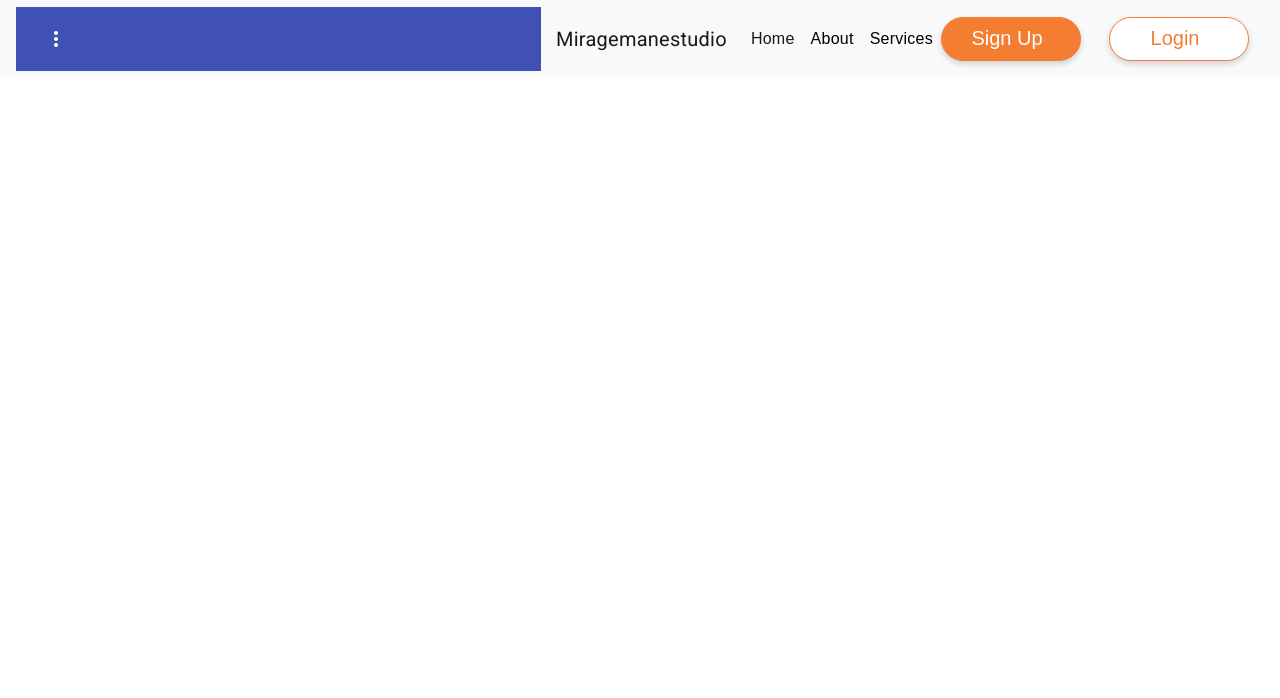
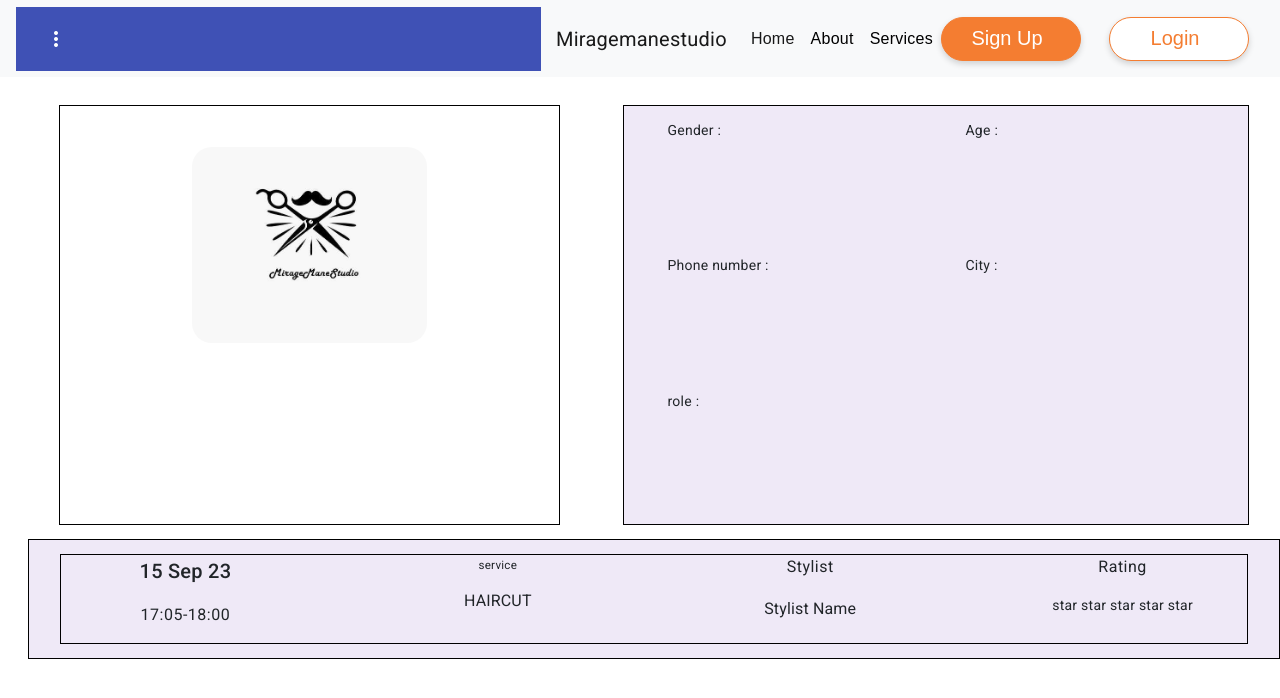
Before and after one commit to shashankchauhan554/MirageMainStudio, an Angular app in the folder product-webapp/webapp/: page /userdashboard in a window 1280 px wide. Before the commit this address led to /. Shown: the top 698 px of the page. Built offline with nearby package versions, Linux system fonts and the light colour scheme; no server answers.

Commit message:
Updated Services

```diff
--- a/product-webapp/webapp/package.json
+++ b/product-webapp/webapp/package.json
@@ -20,10 +20,10 @@
     "@angular/platform-browser": "^15.2.0",
     "@angular/platform-browser-dynamic": "^15.2.0",
     "bootstrap": "^5.3.2",
+    "razorpay": "2.9.2",
     "rxjs": "~7.8.0",
-    "tslib": "^2.3.0",
-    "zone.js": "~0.12.0",
-    "razorpay": "2.9.2"
+    "tslib": "^2.6.2",
+    "zone.js": "~0.12.0"
   },
   "devDependencies": {
     "@angular-devkit/build-angular": "^15.2.9",
--- a/product-webapp/webapp/src/app/app-routing.module.ts
+++ b/product-webapp/webapp/src/app/app-routing.module.ts
@@ -21,6 +21,7 @@ import { SalonAddcategorybysalonidSalonComponent } from './components/salon/salo
 import { SalonUpdateSalonComponent } from './components/salon/salon-update-salon/salon-update-salon.component';
 import { SalonGetSaloncategoryComponent } from './components/salon/salon-get-saloncategory/salon-get-saloncategory.component';
 import { SalonGetbysalonidSalonComponent } from './components/salon/salon-getbysalonid-salon/salon-getbysalonid-salon.component';
+import { UserProfileDashboardComponent } from './components/user-profile-dashboard/user-profile-dashboard.component';
 
 
 
@@ -32,7 +33,7 @@ const routes: Routes = [
   {path:'login',component:LoginComponent},
   {path:'signup',component:SignupComponent},
   {path: 'payment', component:PaymentComponent},
-
+  {path:'userdashboard',component:UserProfileDashboardComponent},
   {path: 'salon-get-salon',component: SalonGetSalonComponent,canActivate: [SalonauthGuard]},
   {path: 'salon-get-owner',component: SalonGetOwnerComponent,canActivate: [SalonauthGuard],},
   {path: 'salon-get-category',component: SalonGetSaloncategoryComponent,canActivate: [SalonauthGuard]},
--- a/product-webapp/webapp/src/app/app.module.ts
+++ b/product-webapp/webapp/src/app/app.module.ts
@@ -42,12 +42,16 @@ import { SalonAddcategorybysalonidSalonComponent } from './components/salon/salo
 import { SalonGetSaloncategoryComponent } from './components/salon/salon-get-saloncategory/salon-get-saloncategory.component';
 import { SalonGetbysalonidSalonComponent } from './components/salon/salon-getbysalonid-salon/salon-getbysalonid-salon.component';
 import { SalonUpdateSalonComponent } from './components/salon/salon-update-salon/salon-update-salon.component';
+import { EditProfileComponent } from './components/edit-profile/edit-profile.component';
+import { UserProfileDashboardComponent } from './components/user-profile-dashboard/user-profile-dashboard.component';
 
 @NgModule({
   declarations: [
     AppComponent,
     LoginComponent,
     SignupComponent,
+    EditProfileComponent,
+    UserProfileDashboardComponent,
     HeaderComponent,
     PaymentComponent,
     SalonHomepageComponent,
@@ -84,7 +88,6 @@ import { SalonUpdateSalonComponent } from './components/salon/salon-update-salon
     MatSidenavModule,
     MatIconModule,
     MatListModule,
-    FormsModule,
     MatDatepickerModule,
     MatFormFieldModule,
     MatNativeDateModule,
--- a/product-webapp/webapp/src/app/components/home/home.component.html
+++ b/product-webapp/webapp/src/app/components/home/home.component.html
@@ -30,7 +30,7 @@
             <div class="dropdown-menu dropdown-menu-end" aria-labelledby="profileDropdown" style="background-color:  #fffff0 ;">
               <a class="dropdown-item" (click)="loginCheck()">Login</a>
               <a class="dropdown-item" (click)="register()">Sign up</a>
-              <a class="dropdown-item" (click)="profile()">Edit Profile</a>
+              <a class="dropdown-item" (click)="profile()">User Dashboard</a>
               <a class="dropdown-item" (click)="Cart()">My bookings</a>
               <a class="dropdown-item" (click)="logout()">Logout</a>
             </div>
--- a/product-webapp/webapp/src/app/components/home/home.component.ts
+++ b/product-webapp/webapp/src/app/components/home/home.component.ts
@@ -32,7 +32,7 @@ export class HomeComponent {
    this.router.navigateByUrl('login');
    }
    profile(){
-     this.router.navigateByUrl('user');
+     this.router.navigateByUrl('userdashboard');
    }
    order(){
      this.router.navigateByUrl('salon-homepage');
--- a/product-webapp/webapp/src/app/components/user-profile-dashboard/user-profile-dashboard.component.html
+++ b/product-webapp/webapp/src/app/components/user-profile-dashboard/user-profile-dashboard.component.html
@@ -1,6 +1,6 @@
 <div class="UserDashboardContainer">
         <div class="Userprof">
-                <img src="../../../assets/signup.jpg" alt="Altprofile.png"/>
+                <img src="../../../assets/img/signup.png" alt="Altprofile.png"/>
                 <span><h1>{{userprofiledata.fullName}}</h1></span>
                 <span><h3>{{userprofiledata.email}}</h3></span>
         </div>
--- a/product-webapp/webapp/src/app/components/user-profile-dashboard/user-profile-dashboard.component.ts
+++ b/product-webapp/webapp/src/app/components/user-profile-dashboard/user-profile-dashboard.component.ts
@@ -1,5 +1,4 @@
 import { Component,  OnInit } from '@angular/core';
-import { FormsModule } from '@angular/forms';
 import { Router } from '@angular/router';
 import { UserRegistrationServiceService } from 'src/app/services/user-dashboard-service/user-registration-service.service';
 
@@ -63,7 +62,7 @@ export class UserProfileDashboardComponent implements OnInit {
     }
     );
 
-    this.router.navigate(['/']);
+    this.router.navigate(['home']);
   }
   cancelEdit(){
     this.isEditing = false;
```
Also changed, not shown: 1 other file (tests, documents, lock files or other folders).
